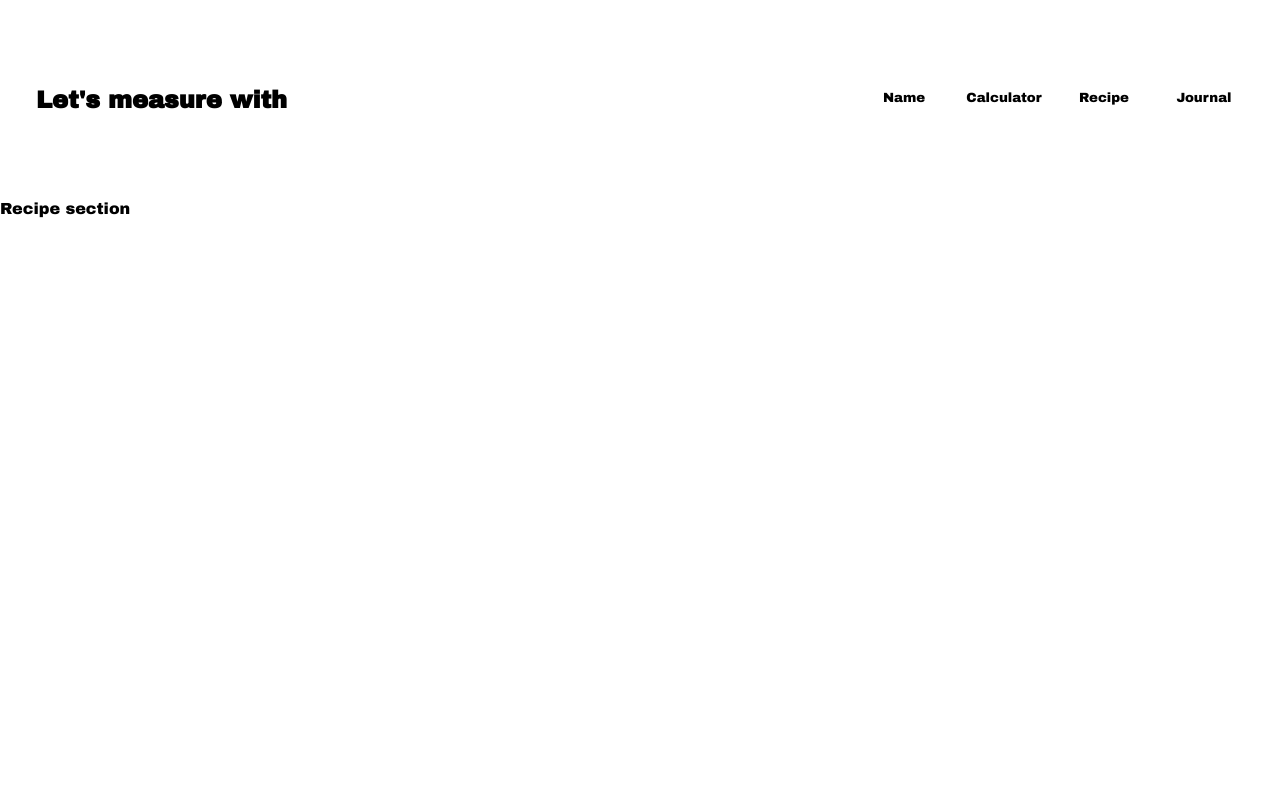
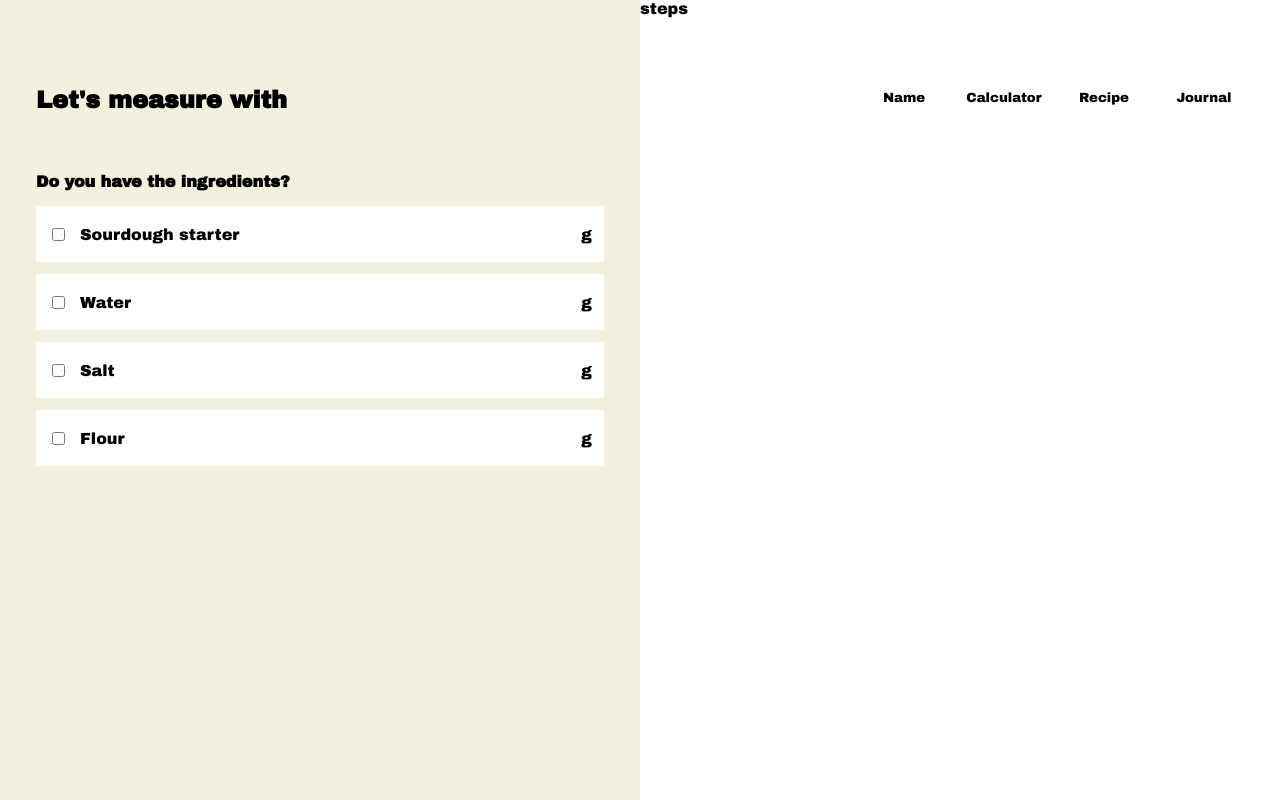
Before and after one commit to sigristarisa/yeastie-boys, a React (Create React App) app: page /recipe in a window 1280 px wide. Built offline with nearby package versions, Linux system fonts and the light colour scheme.

Commit message:
added simple styling in recipe

```diff
--- a/db.json
+++ b/db.json
@@ -26,6 +26,24 @@
       "flour": 488,
       "doughweight": "1000",
       "id": 3
+    },
+    {
+      "starterName": "",
+      "starter": 247,
+      "water": 370,
+      "salt": 15,
+      "flour": 602,
+      "doughweight": "1234",
+      "id": 4
+    },
+    {
+      "starterName": "Yeastie Boys",
+      "starter": 200,
+      "water": 300,
+      "salt": 12,
+      "flour": 488,
+      "doughweight": "1000",
+      "id": 5
     }
   ]
 }
--- a/src/components/NameStarter/NameStarter.js
+++ b/src/components/NameStarter/NameStarter.js
@@ -27,6 +27,7 @@ const NameStarter = ({ sourdough, setSourdough }) => {
             name="starterName"
             value={sourdough.starterName}
             onChange={handleChange}
+            required
           />
           <div className="name-starter-button-wrapper">
             <input type="submit" value="Go" />
--- /dev/null
+++ b/src/components/Recipe/Recipe.css
@@ -0,0 +1,44 @@
+.recipe-wrapper {
+  width: 100vw;
+  height: 100vh;
+  position: absolute;
+  top: 0;
+  left: 0;
+
+  display: grid;
+  grid-template-columns: repeat(2, 1fr);
+}
+
+.ingredient-list-wrapper {
+  padding: 20vh 36px 0 36px;
+  background-color: var(--grey);
+}
+
+.ingredient-list-wrapper > h2 {
+  font-size: 16px;
+}
+
+.ingredient-list {
+  list-style: none;
+  padding: 0;
+}
+
+.ingredient-list li {
+  height: 56px;
+  padding: 12px;
+  margin-bottom: 12px;
+  background-color: white;
+
+  display: grid;
+  grid-template-columns: auto 2fr 1fr;
+  align-items: center;
+  gap: 12px;
+}
+
+.ingredient-list p {
+  margin: 0;
+}
+
+.portion-text {
+  text-align: end;
+}
--- a/src/components/Recipe/Recipe.js
+++ b/src/components/Recipe/Recipe.js
@@ -1,10 +1,38 @@
 import Header from "../Header/Header";
+import "./Recipe.css";
 
 const Recipe = ({ sourdough }) => {
   return (
     <div>
       <Header sourdough={sourdough} />
-      Recipe section
+      <div className="recipe-wrapper">
+        <section className="ingredient-list-wrapper">
+          <h2>Do you have the ingredients?</h2>
+          <ul className="ingredient-list">
+            <li>
+              <input type="checkbox" />
+              <p>Sourdough starter</p>
+              <p className="portion-text">{sourdough.starter} g</p>
+            </li>
+            <li>
+              <input type="checkbox" />
+              <p>Water</p>
+              <p className="portion-text">{sourdough.water} g</p>
+            </li>
+            <li>
+              <input type="checkbox" />
+              <p>Salt</p>
+              <p className="portion-text">{sourdough.salt} g</p>
+            </li>
+            <li>
+              <input type="checkbox" />
+              <p>Flour</p>
+              <p className="portion-text">{sourdough.flour} g</p>
+            </li>
+          </ul>
+        </section>
+        <section className="step-wrapper">steps</section>
+      </div>
     </div>
   );
 };
```
